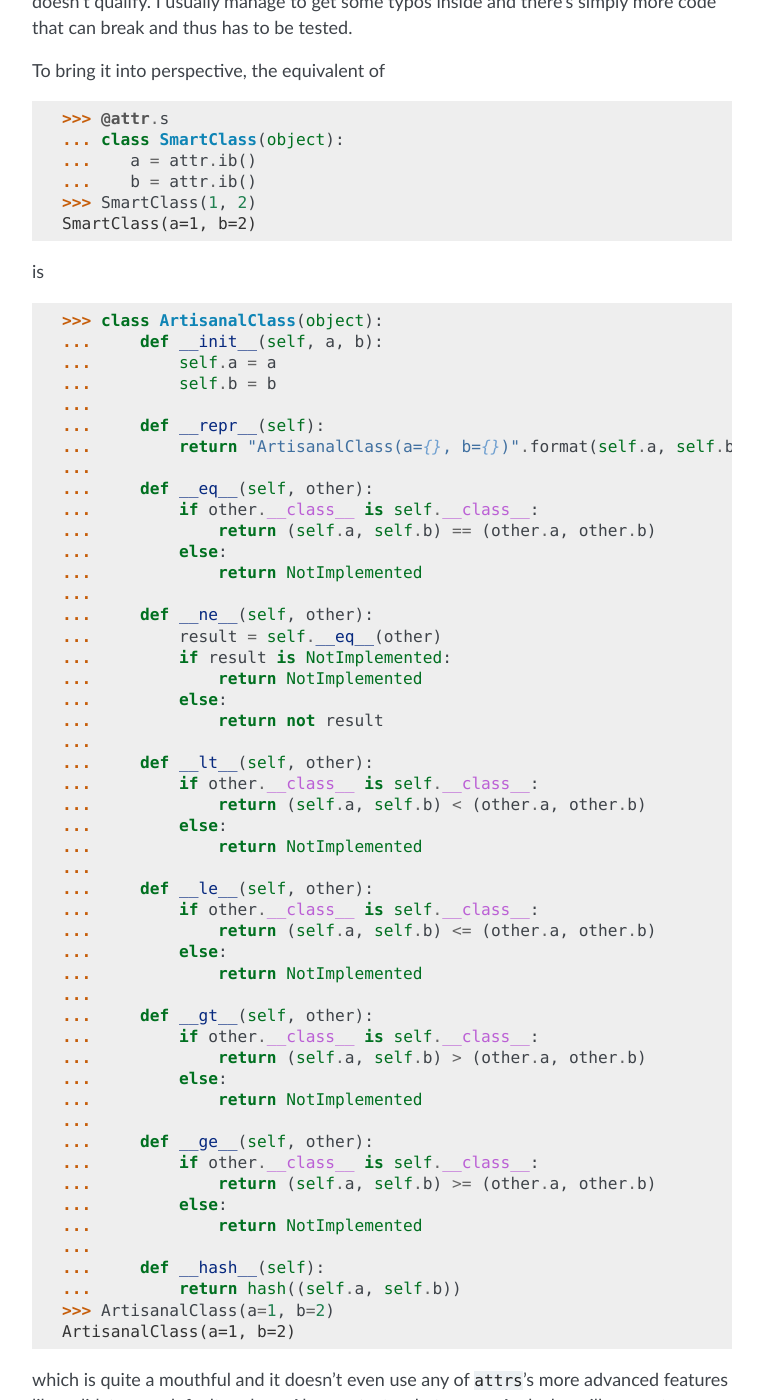
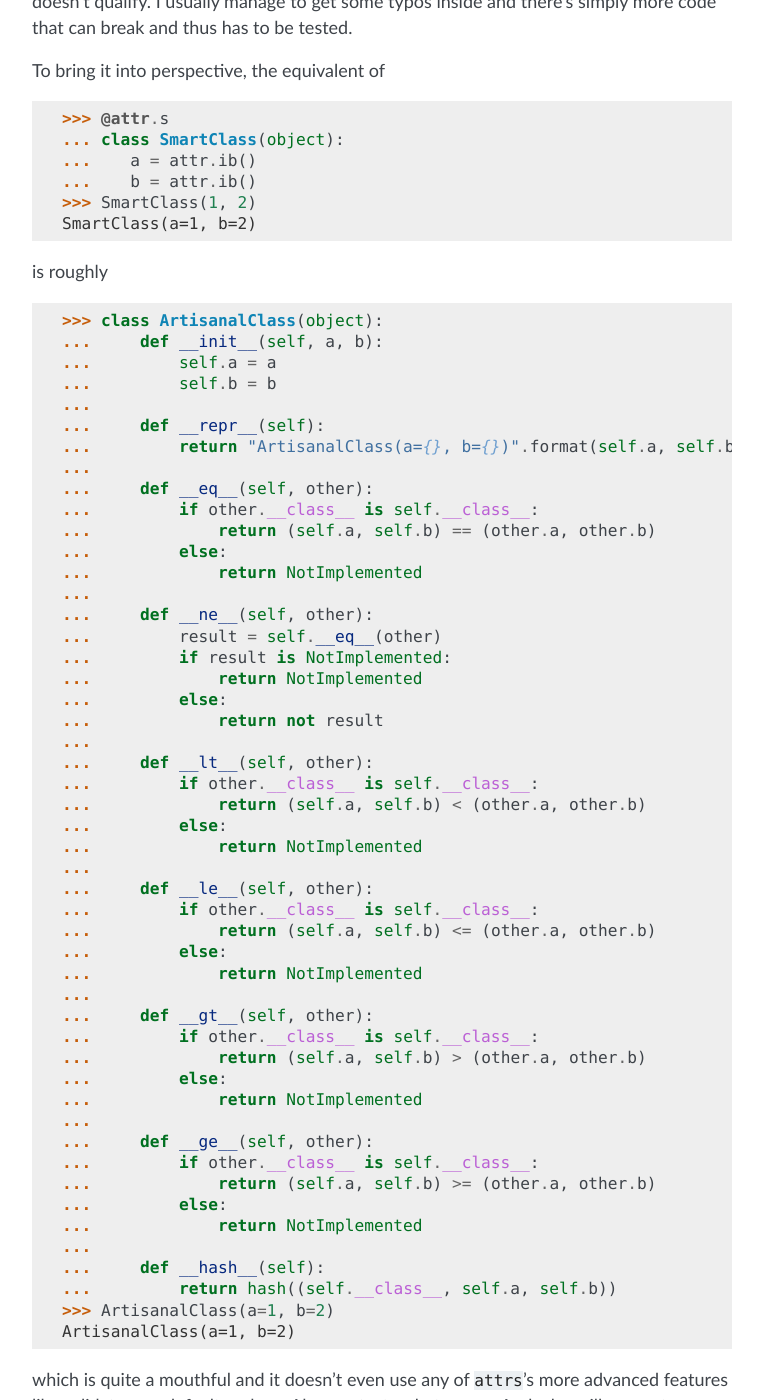
Before and after one commit to python-attrs/attrs, a Sphinx documentation site: the page built from docs/why.rst, in a window 1280 px wide and 1400 px high, scrolled down 3965 px. Shown: the whole window, without its empty margins (368-1131 px from the left). Built offline with Sphinx 7.4.7, drawn with Linux system fonts in a browser that asks for light colours.

Commit message:
Make example __hash__ closer to reality
Fixes #327

```diff
--- a/docs/why.rst
+++ b/docs/why.rst
@@ -169,7 +169,7 @@ To bring it into perspective, the equivalent of
    >>> SmartClass(1, 2)
    SmartClass(a=1, b=2)
 
-is
+is roughly
 
 .. doctest::
 
@@ -219,7 +219,7 @@ is
    ...             return NotImplemented
    ...
    ...     def __hash__(self):
-   ...         return hash((self.a, self.b))
+   ...         return hash((self.__class__, self.a, self.b))
    >>> ArtisanalClass(a=1, b=2)
    ArtisanalClass(a=1, b=2)
 
```
